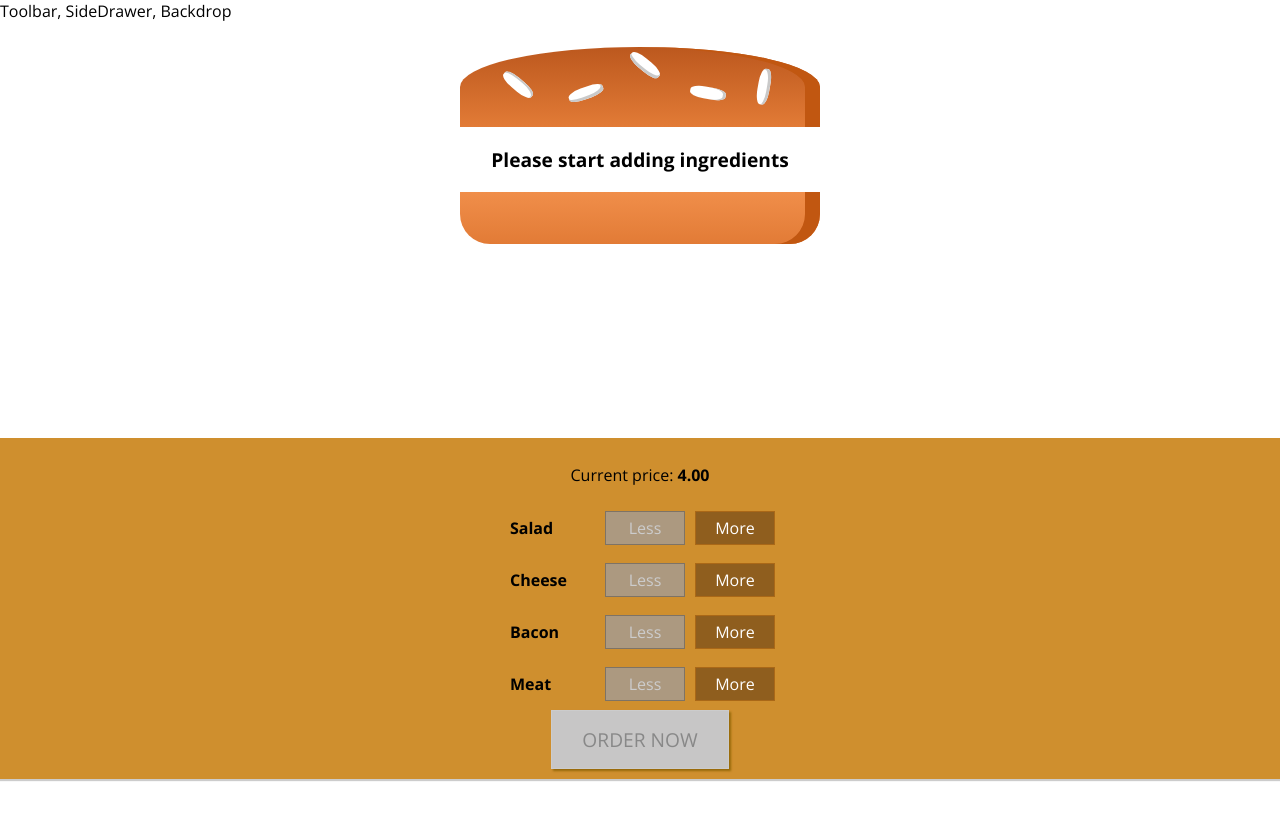
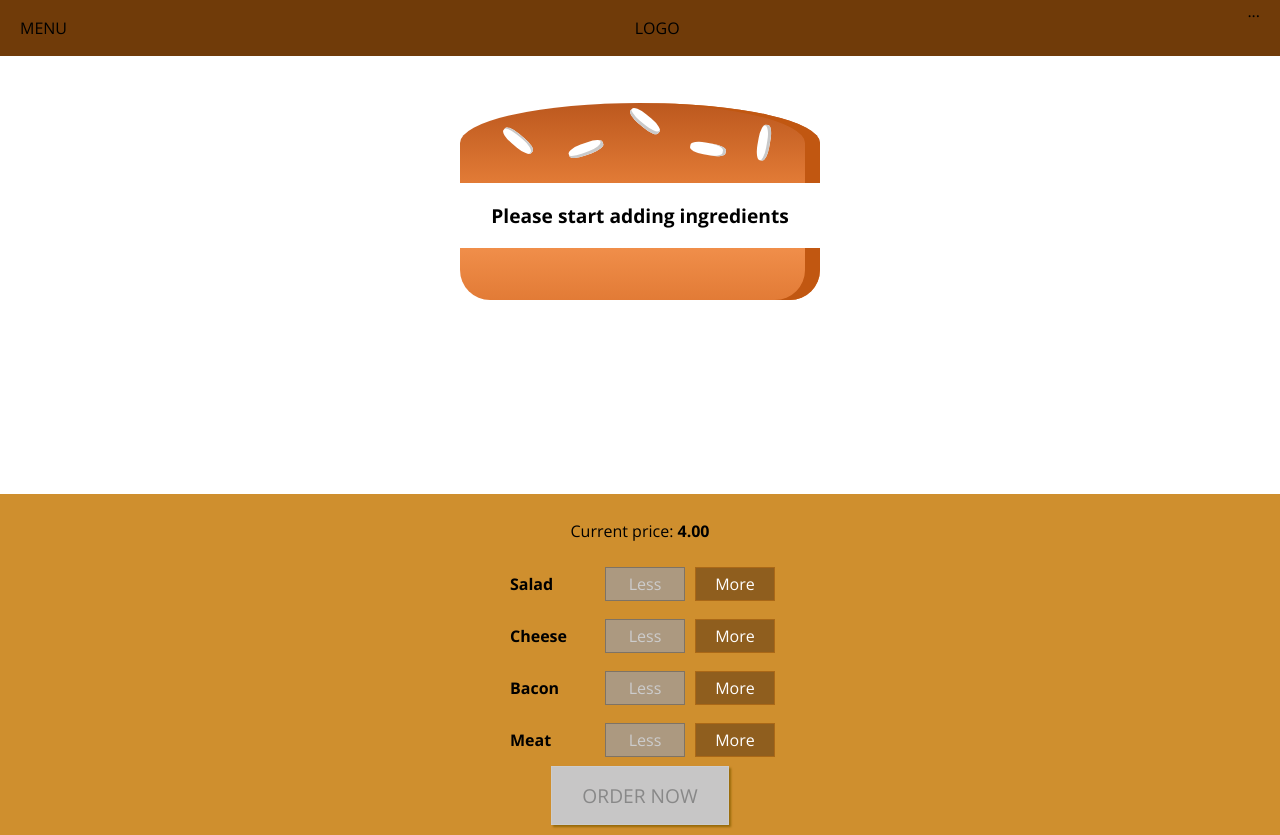
Before and after one commit to JPalka/burger, a React (Create React App) app: page / in a window 1280 px wide. Before the commit the page ends 800 px from the top, so only its background shows below. Built offline with nearby package versions, Linux system fonts and the light colour scheme.

Commit message:
Add toolbar

```diff
--- a/src/components/Layout/Layout.js
+++ b/src/components/Layout/Layout.js
@@ -2,11 +2,13 @@
 import Aux from '../../hoc/Aux'
 
 import classes from './Layout.module.css'
+import Toolbar from '../Navigation/Toolbar/Toolbar'
 
 const layout = (props) => {
   return (
     <Aux>
-      <div>Toolbar, SideDrawer, Backdrop</div>
+      <Toolbar />
+      <div>SideDrawer, Backdrop</div>
       <main className={classes.Content}>
         {props.children}
       </main>
--- a/src/components/Layout/Layout.module.css
+++ b/src/components/Layout/Layout.module.css
@@ -1,3 +1,3 @@
 .Content {
-  margin-top: 16px;
+  margin-top: 72px;
 }
--- /dev/null
+++ b/src/components/Navigation/Toolbar/Toolbar.js
@@ -0,0 +1,17 @@
+import React from 'react';
+
+import classes from './Toolbar.module.css'
+
+const toolbar = (props) => {
+  return (
+    <header className={classes.Toolbar}>
+      <div>MENU</div>
+      <div>LOGO</div>
+      <nav>
+        ...
+      </nav>
+    </header>
+  )
+};
+
+export default toolbar;
--- /dev/null
+++ b/src/components/Navigation/Toolbar/Toolbar.module.css
@@ -0,0 +1,18 @@
+.Toolbar {
+  height: 56px;
+  width: 100%;
+  position: fixed;
+  top: 0;
+  left: 0;
+  background-color: #703B09;
+  display: flex;
+  justify-content: space-between;
+  align-items: center;
+  padding: 0 20px;
+  box-sizing: border-box;
+  z-index: 90;
+}
+
+.Toolbar nav {
+  height: 100%;
+}
```
